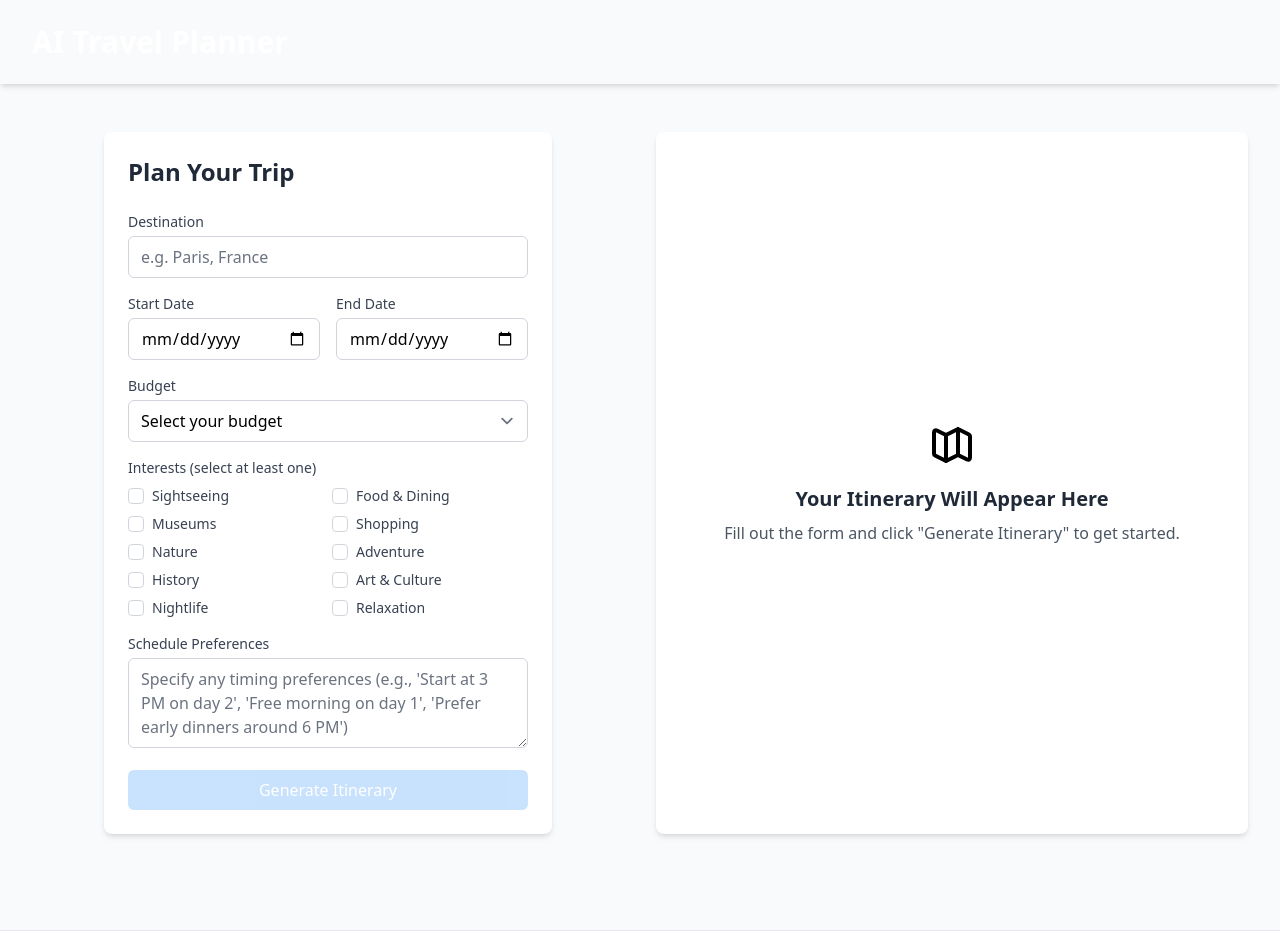
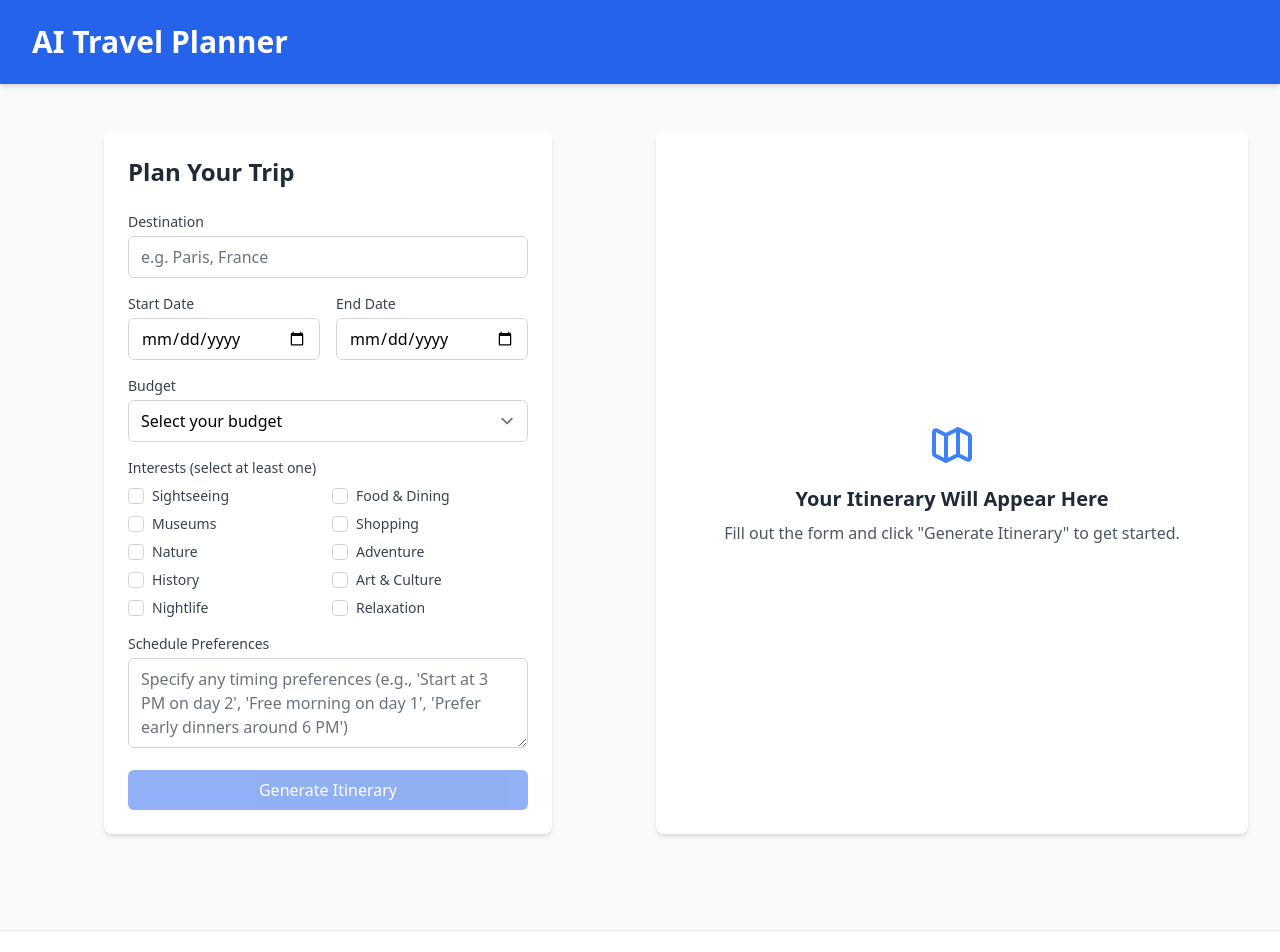
Before and after one commit to Kotchdev/ai-travel-planner, a Next.js app: page / in a window 1280 px wide. Shown: the top 952 px of the page. Built offline with nearby package versions, Linux system fonts and the light colour scheme.

Commit message:
Update components to use Tailwind classes consistently

```diff
--- a/src/components/ItineraryForm.tsx
+++ b/src/components/ItineraryForm.tsx
@@ -76,19 +76,7 @@ const ItineraryForm: React.FC<ItineraryFormProps> = ({
     });
   };
 
-  const buttonStyle = {
-    width: "100%",
-    padding: "0.5rem 1rem",
-    borderRadius: "0.375rem",
-    fontWeight: 500,
-    backgroundColor:
-      isLoading || formData.interests.length === 0 ? "#93c5fd" : "#0284c7",
-    color: "white",
-    border: "none",
-    cursor:
-      isLoading || formData.interests.length === 0 ? "not-allowed" : "pointer",
-    opacity: isLoading || formData.interests.length === 0 ? 0.5 : 1,
-  };
+  const isDisabled = isLoading || formData.interests.length === 0;
 
   return (
     <div className="max-w-md mx-auto bg-white p-6 rounded-lg shadow-md">
@@ -109,7 +97,7 @@ const ItineraryForm: React.FC<ItineraryFormProps> = ({
             required
             value={formData.destination}
             onChange={handleChange}
-            className="w-full px-3 py-2 border border-gray-300 rounded-md focus:outline-none focus:ring-2 focus:ring-primary-500"
+            className="form-input"
             placeholder="e.g. Paris, France"
           />
         </div>
@@ -129,7 +117,7 @@ const ItineraryForm: React.FC<ItineraryFormProps> = ({
               required
               value={formData.startDate}
               onChange={handleChange}
-              className="w-full px-3 py-2 border border-gray-300 rounded-md focus:outline-none focus:ring-2 focus:ring-primary-500"
+              className="form-input"
             />
           </div>
 
@@ -147,7 +135,7 @@ const ItineraryForm: React.FC<ItineraryFormProps> = ({
               required
               value={formData.endDate}
               onChange={handleChange}
-              className="w-full px-3 py-2 border border-gray-300 rounded-md focus:outline-none focus:ring-2 focus:ring-primary-500"
+              className="form-input"
             />
           </div>
         </div>
@@ -165,7 +153,7 @@ const ItineraryForm: React.FC<ItineraryFormProps> = ({
             required
             value={formData.budget}
             onChange={handleChange}
-            className="w-full px-3 py-2 border border-gray-300 rounded-md focus:outline-none focus:ring-2 focus:ring-primary-500"
+            className="form-input"
           >
             <option value="">Select your budget</option>
             <option value="Budget">Budget</option>
@@ -178,19 +166,19 @@ const ItineraryForm: React.FC<ItineraryFormProps> = ({
           <span className="block text-sm font-medium text-gray-700 mb-2">
             Interests (select at least one)
           </span>
-          <div className="grid grid-cols-2 gap-2">
+          <div className="interest-grid">
             {DEFAULT_INTERESTS.map((interest) => (
-              <div key={interest} className="flex items-center">
+              <div key={interest} className="interest-item">
                 <input
                   id={`interest-${interest}`}
                   type="checkbox"
                   checked={formData.interests.includes(interest)}
                   onChange={() => handleInterestChange(interest)}
-                  className="h-4 w-4 text-primary-600 focus:ring-primary-500 border-gray-300 rounded"
+                  className="interest-checkbox"
                 />
                 <label
                   htmlFor={`interest-${interest}`}
-                  className="ml-2 text-sm text-gray-700"
+                  className="interest-label"
                 >
                   {interest}
                 </label>
@@ -211,7 +199,7 @@ const ItineraryForm: React.FC<ItineraryFormProps> = ({
             name="additionalInfo"
             value={formData.additionalInfo}
             onChange={handleChange}
-            className="w-full px-3 py-2 border border-gray-300 rounded-md focus:outline-none focus:ring-2 focus:ring-primary-500"
+            className="form-input"
             rows={3}
             placeholder="Specify any timing preferences (e.g., 'Start at 3 PM on day 2', 'Free morning on day 1', 'Prefer early dinners around 6 PM')"
           />
@@ -219,8 +207,10 @@ const ItineraryForm: React.FC<ItineraryFormProps> = ({
 
         <button
           type="submit"
-          disabled={isLoading || formData.interests.length === 0}
-          style={buttonStyle}
+          disabled={isDisabled}
+          className={`btn-primary ${
+            isDisabled ? "opacity-50 cursor-not-allowed" : ""
+          }`}
         >
           {isLoading ? "Generating Itinerary..." : "Generate Itinerary"}
         </button>
--- a/src/pages/index.tsx
+++ b/src/pages/index.tsx
@@ -59,10 +59,7 @@ export default function HomePage() {
         <link rel="icon" href="/favicon.ico" />
       </Head>
 
-      <header
-        style={{ backgroundColor: "var(--primary-600)", color: "white" }}
-        className="shadow-md"
-      >
+      <header className="bg-blue-600 text-white shadow-md">
         <div className="max-w-7xl mx-auto py-6 px-4 sm:px-6 lg:px-8">
           <h1 className="text-3xl font-bold">AI Travel Planner</h1>
         </div>
@@ -73,10 +70,7 @@ export default function HomePage() {
           <div>
             {!isLoading && itinerary && !showForm ? (
               <div className="bg-white p-6 rounded-lg shadow-md mb-4">
-                <button
-                  onClick={handleReset}
-                  className="w-full px-4 py-2 bg-gray-100 hover:bg-gray-200 text-gray-800 rounded-md transition-colors"
-                >
+                <button onClick={handleReset} className="btn-secondary">
                   Plan Another Trip
                 </button>
               </div>
@@ -90,11 +84,10 @@ export default function HomePage() {
               <div className="flex items-center justify-center h-full">
                 <div className="text-center">
                   <svg
-                    className="animate-spin h-10 w-10 mx-auto mb-4"
+                    className="animate-spin h-10 w-10 mx-auto mb-4 text-blue-600"
                     xmlns="http://www.w3.org/2000/svg"
                     fill="none"
                     viewBox="0 0 24 24"
-                    style={{ color: "var(--primary-600)" }}
                   >
                     <circle
                       className="opacity-25"
@@ -154,11 +147,10 @@ export default function HomePage() {
                 <div>
                   <svg
                     xmlns="http://www.w3.org/2000/svg"
-                    className="h-12 w-12 mx-auto mb-4"
+                    className="h-12 w-12 mx-auto mb-4 text-blue-500"
                     fill="none"
                     viewBox="0 0 24 24"
                     stroke="currentColor"
-                    style={{ color: "var(--primary-500)" }}
                   >
                     <path
                       strokeLinecap="round"
```
